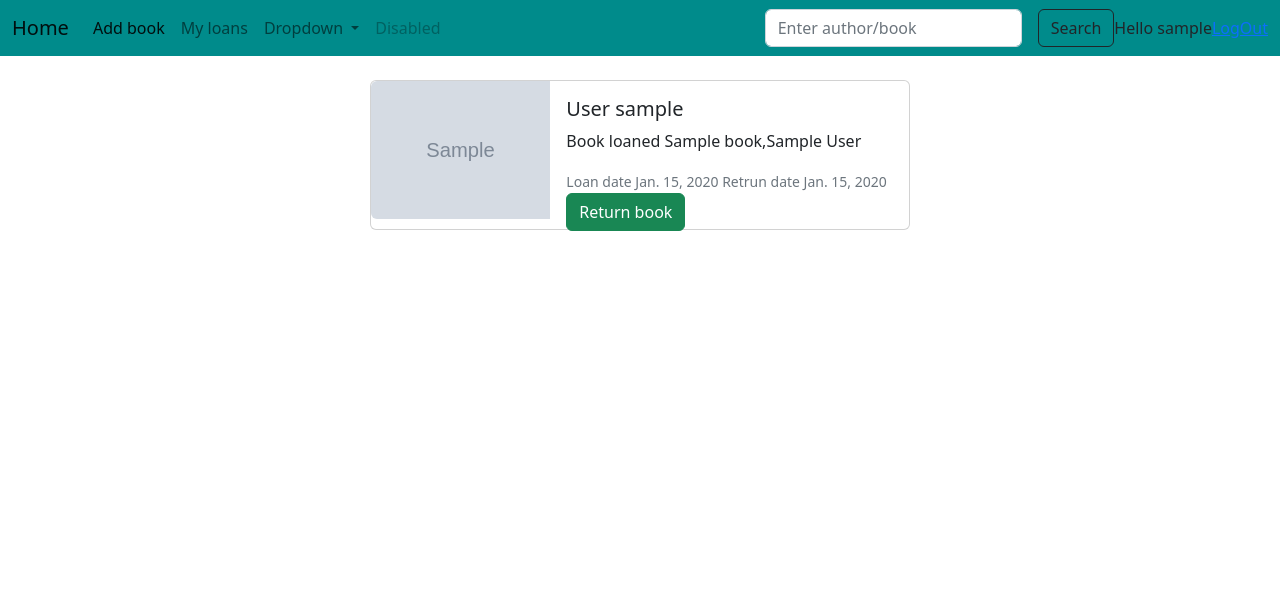
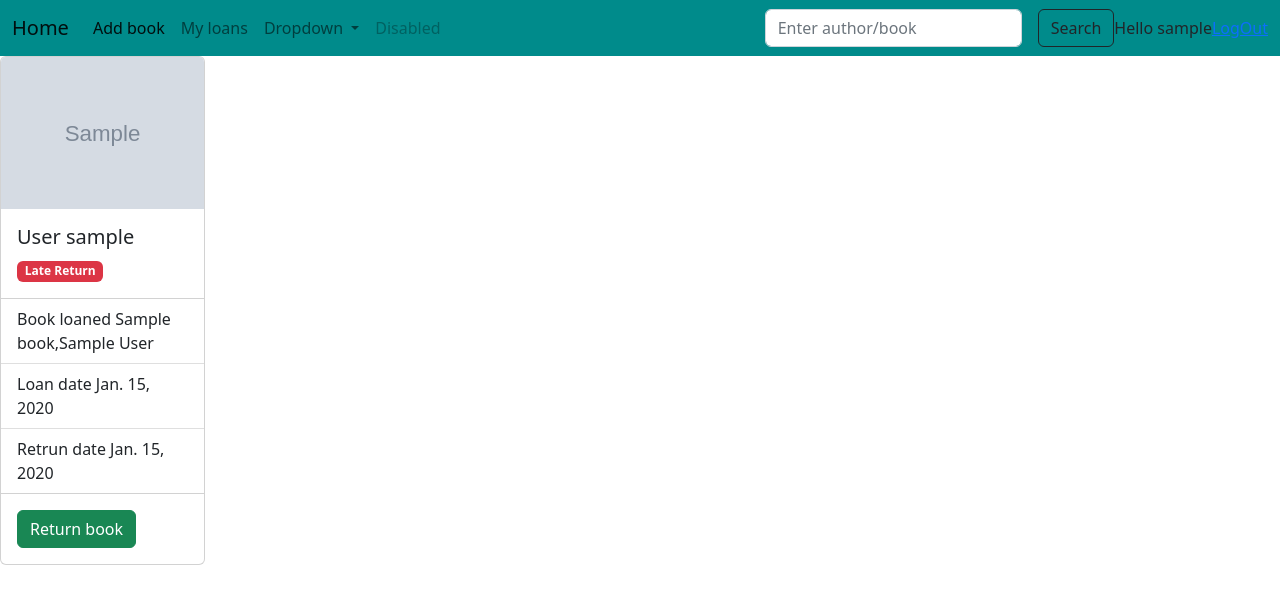
Before and after one commit to Timglad/Second-Project, a Django app: page /books/loans/ in a window 1280 px wide. Shown: the top 604 px of the page. Run offline with Django 4.2, Linux system fonts and the light colour scheme; a user stored in the database is signed in; tables that the repository leaves empty hold one stand-in row (values such as "Sample post"); grey boxes marked "Sample" are stand-in pictures.

Commit message:
Loan book V2

```diff
--- a/library/books/models.py
+++ b/library/books/models.py
@@ -39,10 +39,15 @@ class Book(models.Model):
     return self.name + "," + self.author
 
 class Loan(models.Model):
+    class LoanTime(models.TextChoices):
+       OVERTIME = 'O', 'Late Return'
+       ONTIME = 'V' , 'Good'
+
     custID = models.ForeignKey(User, on_delete=models.CASCADE)
     bookID = models.ForeignKey(Book, on_delete=models.CASCADE)
     loandate = models.DateField(auto_now_add=True)
     returndate = models.DateField(auto_now_add=True)
+    status = models.CharField(max_length=40, null=False, default= LoanTime.ONTIME, choices=LoanTime.choices)
 
     def __str__(self):
-      return self.custID + "," + self.returndate
+      return f'{self.custID} - {self.returndate}'
--- a/library/books/templates/loans.html
+++ b/library/books/templates/loans.html
@@ -5,23 +5,29 @@
 
 <link href="https://cdn.jsdelivr.net/npm/bootstrap@5.2.3/dist/css/bootstrap.min.css" rel="stylesheet" integrity="sha384-rbsA2VBKQhggwzxH7pPCaAqO46MgnOM80zW1RWuH61DGLwZJEdK2Kadq2F9CUG65" crossorigin="anonymous">
 <script src="https://cdn.jsdelivr.net/npm/bootstrap@5.2.3/dist/js/bootstrap.bundle.min.js" integrity="sha384-kenU1KFdBIe4zVF0s0G1M5b4hcpxyD9F7jL+jjXkk+Q2h455rYXK/7HAuoJl+0I4" crossorigin="anonymous"></script>
-<br>
 {% for loan in loan_list %}
- <div class="h-150px d-flex align-items-center justify-content-center">
- <div class="card mb-3" style="max-width: 540px; max-height: 150px">
-   <div class="row g-0">
-    <div class="col-md-4">
-      <img src="{% static 'images/' %}{{ loan.bookID.image }}" class="img-fluid rounded-start" style="width: 200px; height: 138px" alt="...">
+<div class="row row-cols-1 row-cols-md-3 g-4">
+  <div class="col">
+    <div class="card h-100 w-50">
+        <img src="{% static 'images/' %}{{ loan.bookID.image }}" class="card-img-top" alt="...">
+        <div class="card-body">
+          <h5 class="card-title">User {{ loan.custID }}</h5>
+          {% if loan.status == "O" %}
+          <p class="card-text"> <span class="badge text-bg-danger">{{ loan.get_status_display }}</span></p>
+          {% else %}
+          <p class="card-text"><span class="badge text-bg-success">{{ loan.get_status_display }}</span></p>
+          {% endif %}
+        </div>
+        <ul class="list-group list-group-flush">
+          <li class="list-group-item">Book loaned {{ loan.bookID }}</li>
+          <li class="list-group-item">Loan date {{ loan.loandate }}</li>
+          <li class="list-group-item">Retrun date {{ loan.returndate }}</li>
+        </ul>
+        <div class="card-body">
+          <a href="{% url 'books:return' loan.id %}" class="btn btn-success">Return book</a>
+        </div>
+      </div>
     </div>
-     <div class="col-md-8">
-       <div class="card-body">
-         <h5 class="card-title">User {{ loan.custID }}</h5>
-         <p class="card-text">Book loaned {{ loan.bookID }} </p>
-         <p class="card-text"><small class="text-muted">Loan date {{ loan.loandate }} Retrun date {{ loan.returndate }}<a href="{% url 'books:return' loan.id %}" class="btn btn-success">Return book</a></small></p>
-       </div>
-     </div>
-   </div>
  </div>
-</div>
 {% endfor %}
 {% endblock %}
--- a/library/books/urls.py
+++ b/library/books/urls.py
@@ -14,7 +14,10 @@ urlpatterns = [
     path('register/', entry.register_func, name="register_func"),
     path('searchbooks', views.search_books, name="searchbooks"),
     path('<pk>/loan',views.loans,name= 'loan'),
-    path('loans/',views.loan_list,name= 'loans'),
+    path('loans/',views.loan_list_private,name= 'loans'),
+    path('adminloans/',views.loan_list,name= 'adminloans'),
+    path('lateloans/',views.late_loans,name= 'lateloans'),
+    path('<pk>/latecheck',views.late_check,name= 'latecheck'),
     path('<pk>/return',views.returns,name= 'return')
 
 ]
--- a/library/books/views.py
+++ b/library/books/views.py
@@ -8,7 +8,7 @@ from django.contrib import messages
 from django.db.models import Q
 #from django.contrib.auth.models import User
 from django.db import models
-import datetime
+from datetime import date, datetime, timedelta
 
 def mains(request):
    mybooks = Book.objects.all()
@@ -67,7 +67,7 @@ def loans(request, pk):
         loan = Loan(custID = current_user, bookID= current_book)
         loan.save()
         loantype = current_book.type
-        loan.returndate = loan.loandate + datetime.timedelta(days=loantype)
+        loan.returndate = loan.loandate + timedelta(days=loantype)
         loan.save()
         current_book.status = "L"
         current_book.save()
@@ -82,11 +82,21 @@ def returns(request, pk):
     current_loan.delete()
     return redirect('books:loans')
 
-def loan_list(request):
+def late_check(pk):
+    loan = Loan.objects.get(id = pk)
+    current_date = date.today()
+    if loan.returndate < current_date:
+        loan.status = "O"
+    else:
+        loan.status = "V"
+    loan.save()
+
+def loan_list_private(request):
     loans = Loan.objects.all()
     current_user = request.user
     loans_private = [{}]
     for loan in loans:
+        late_check(loan.id)
         if loan.custID == current_user:
             loans_private.append(loan)
         else :
@@ -96,3 +106,22 @@ def loan_list(request):
         'loan_list': loans_private[1:],
     }
     return render(request, 'loans.html', context=context)
+
+def loan_list(request):
+    loans = Loan.objects.all()
+    context = {
+       'loan_list': loans,
+    }
+    return render(request,'loans.html',context=context)
+
+def late_loans(request):
+    loans = Loan.objects.all()
+    late_loan = [{}]
+    for loan in loans:
+        late_check(loan.id)
+        if loan.status == "O":
+            late_loan.append(loan)
+    context ={
+        'loan_list': late_loan[1:],
+    }
+    return render(request, 'loans.html',context=context)
```
Also changed, not shown: library/books/migrations/0011_loan_status.py (added), library/static/images/Hunger_games.jpg (added), library/static/images/Seal_GMPr5BI.jpg (added).
